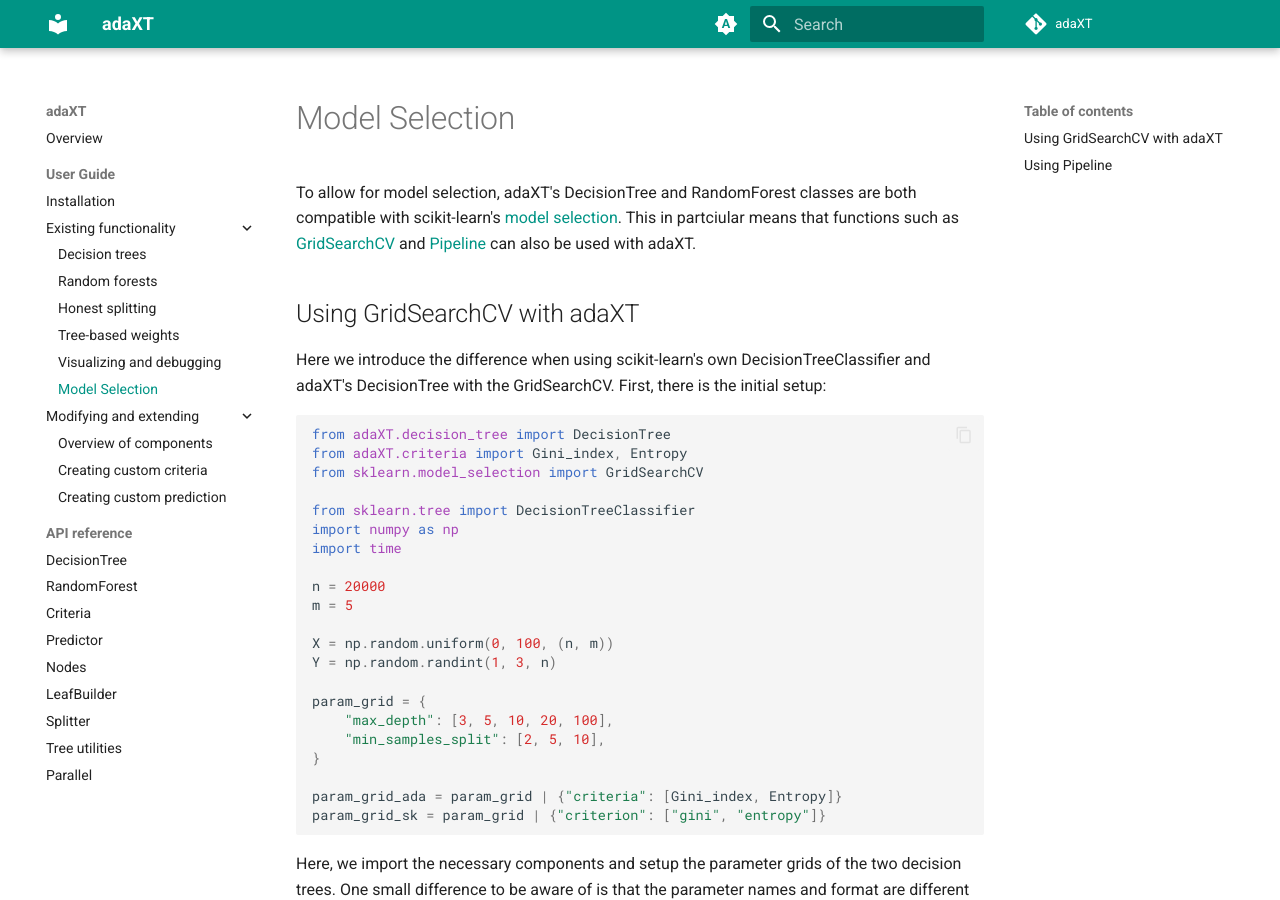
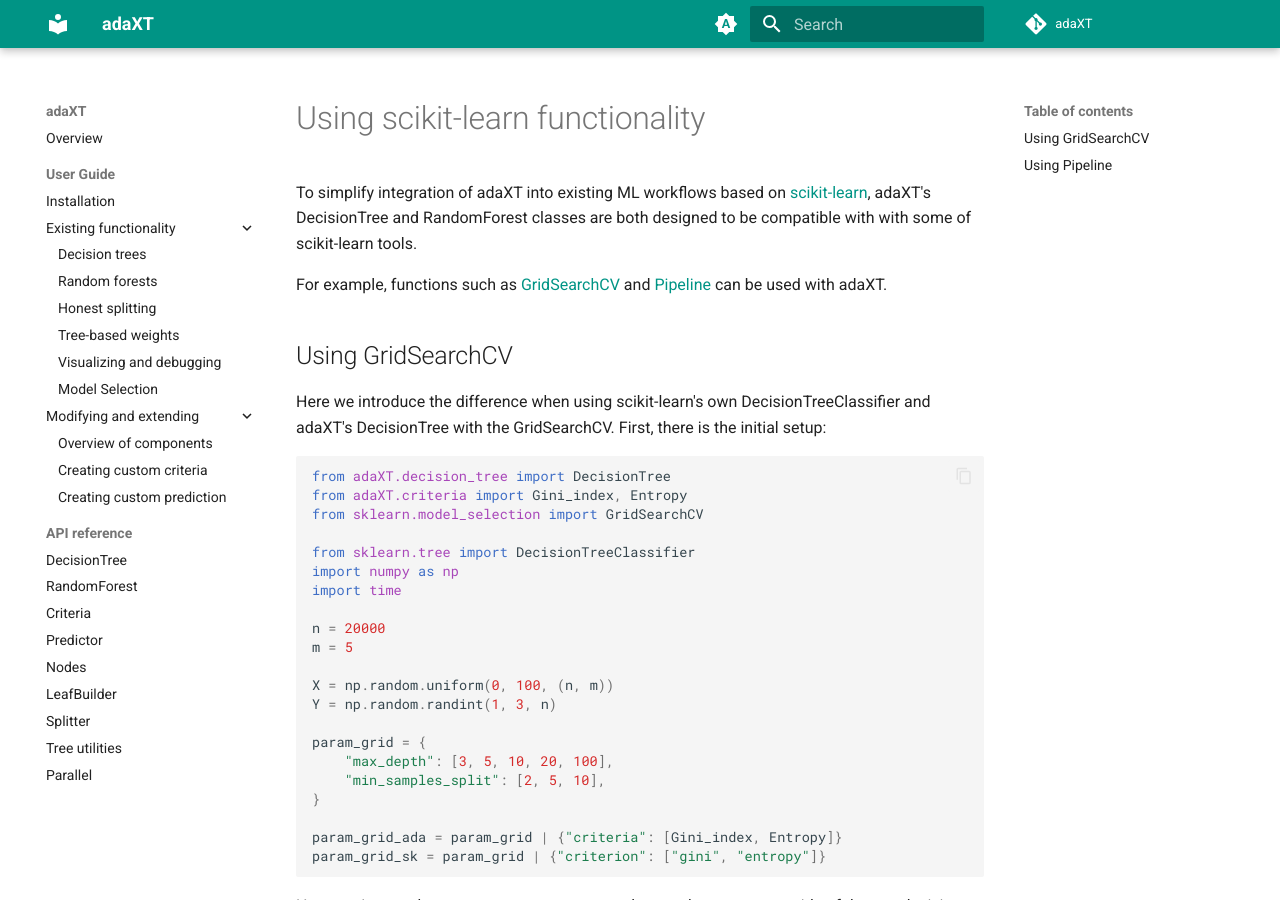
Before and after one commit to NiklasPfister/adaXT, an MkDocs documentation site: the page built from docs/user_guide/scikit_learn.md, in a window 1280 px wide and 900 px high. Built offline with MkDocs 1.6.1 and Material for MkDocs 9.7.7, drawn with Linux system fonts in a browser that asks for light colours; comment, search, counter and statistics services are not loaded.

Commit message:
Update and rename model_selection.md to scikit_learn.md

```diff
--- a/docs/user_guide/model_selection.md
+++ b/docs/user_guide/scikit_learn.md
@@ -1,15 +1,17 @@
-# Model Selection
-To allow for model selection, adaXT's DecisionTree and RandomForest classes are both
-compatible with scikit-learn's [model
-selection](https://scikit-learn.org/1.5/modules/grid_search.html#exhaustive-grid-search).
-This in partciular means that functions such as
-[GridSearchCV](https://scikit-learn.org/dev/modules/generated/sklearn.model_selection.GridSearchCV.html)
+# Using scikit-learn functionality
+
+To simplify integration of adaXT into existing ML workflows based on [scikit-learn](https://scikit-learn.org),
+adaXT's DecisionTree and RandomForest classes are both designed to be compatible with
+with some of scikit-learn tools.
+
+For example, functions such as
+[GridSearchCV](https://scikit-learn.org/stable/modules/generated/sklearn.model_selection.GridSearchCV.html)
 and
-[Pipeline](https://scikit-learn.org/1.5/modules/generated/sklearn.pipeline.Pipeline.html)
-can also be used with adaXT.
+[Pipeline](https://scikit-learn.org/stable/modules/generated/sklearn.pipeline.Pipeline.html)
+can be used with adaXT.
 
 
-## Using GridSearchCV with adaXT
+## Using GridSearchCV
 Here we introduce the difference when using scikit-learn's own
 DecisionTreeClassifier and adaXT's DecisionTree with the GridSearchCV. First,
 there is the initial setup:
@@ -72,7 +74,6 @@
 minor tweaks.
 
 ## Using Pipeline
-
 AdaXT makes it easy to use any preprocessing tools from sklearn because adaXT
 is compatible with sklearn's
 [Pipeline](https://scikit-learn.org/1.5/modules/generated/sklearn.pipeline.Pipeline.html).
```
